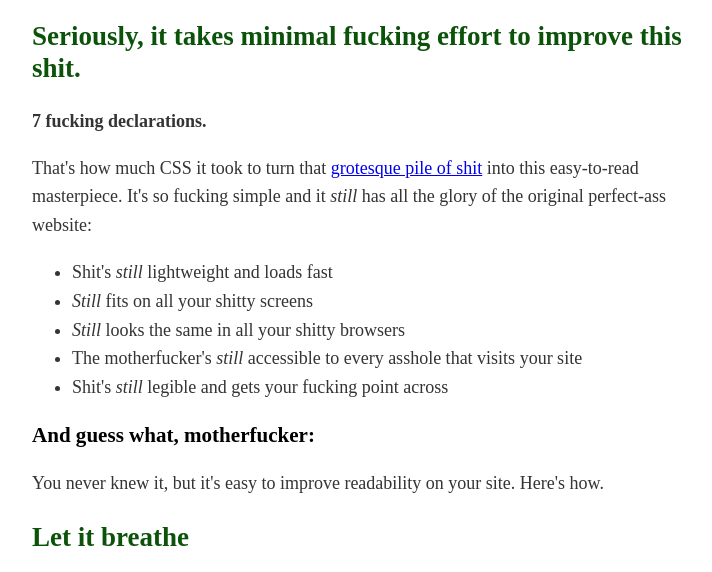
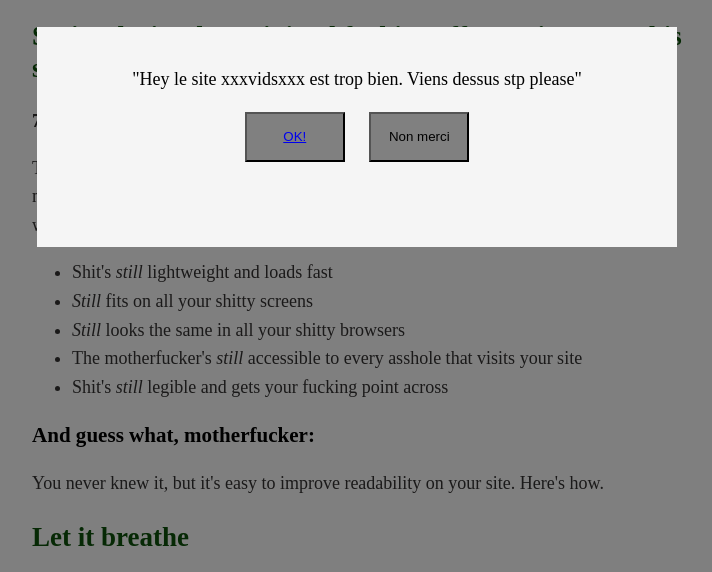
Before and after one commit to WhiteShay/BetterMotherfuckin-Website, a plain HTML site: page index.html in a window 1280 px wide. Shown: the part 173-745 px from the top of the page, without its empty margins (283-995 px from the left). Drawn offline with Linux system fonts and the light colour scheme.

Commit message:
Boutons fonctionnels Réajustement du  layout

```diff
--- a/index.html
+++ b/index.html
@@ -24,8 +24,8 @@
         <div id="bckgrndlayout">
             <div id="popup">
                 <p>"Hey le site xxxvidsxxx est trop bien. Viens dessus stp please" </p>
-                <button id="linkBtn"><a href="https://www.youtube.com/watch?v=dQw4w9WgXcQ">OK!</a></button>
-                <button id="closeBtn">Non merci</button>
+                <button id="linkBtn" onclick="openPage()"><a href="https://www.youtube.com/watch?v=dQw4w9WgXcQOK!">OK!</a></button>
+                <button id="closeBtn" onclick="closePopup()">Non merci</button>
             </div>
         </div>
 
--- a/main.js
+++ b/main.js
@@ -1,6 +1,14 @@
-var bckgrndlayout = document.getElementById("bckgrndlayout");
-var popup = document.getElementById("popup");
-var closeBtn = document.getElementById("closeBtn");
-var linkBtn = document.getElementById("linkBtn");
+let bckgrndlayout = document.getElementById("bckgrndlayout");
+let popup = document.getElementById("popup");
+let closeBtn = document.getElementById("closeBtn");
+let linkBtn = document.getElementById("linkBtn");
 
-var bckgrndlayout = setTimeout(function(),10000)
+linkBtn.addEventListener('click',openPage);
+  function openPage() {
+      document.location.href="https://www.youtube.com/watch?v=dQw4w9WgXcQ";
+  }
+
+btnClose.addEventListener('click',closePopup);
+  function closePopup() {
+    bckgrndlayout.style.display = "none";
+  }
--- a/style.css
+++ b/style.css
@@ -13,46 +13,42 @@ body {
   top: 0px;
   width: 100%;
   Height: 100%;
-  display: none;
+  text-align: center;
 
 }
   #popup {
-    margin:20%, auto;
-    vertical-align:middle;
-    width: 70%;
-    height:40%;
-    background-position: 25px center;
-    background-repeat: no-repeat;
+    margin:200px;
+    padding-top:20px;
+    display:inline-block;
+    width: 50%;
+    height: 200px;
     background-color: whitesmoke ;
     color:black;
     text-align: center;
-    line-height: 10px;
     box-shadow: 5px;
   }
     #closeBtn {
-      float: right;
-      line-height: 10px;
-      width: 80px;
-      height: 40 px;
+      float: bottom right;
+      margin-left: 10px;
+      width: 100px;
+      height: 50px;
       color: black;
       background-color: grey;
-      padding: 20 px;
       text-align:center;
       }
 
       #linkBtn {
-      float: left;
-      line-height: 10px;
-      width: 80px;
-      height: 40 px;
+      float: bottom left;
+      margin-right: 10px;
+      width: 100px;
+      height: 50px;
       color: black;
       background-color: grey;
-      padding: 20 px;
       text-align: center;
       cursor: pointer;
       }
       #linkBtn:hover {
         background-color: blue;
-        color: whitesmoke
+        color: whitesmoke;
         cursor:pointer;
       }
```
